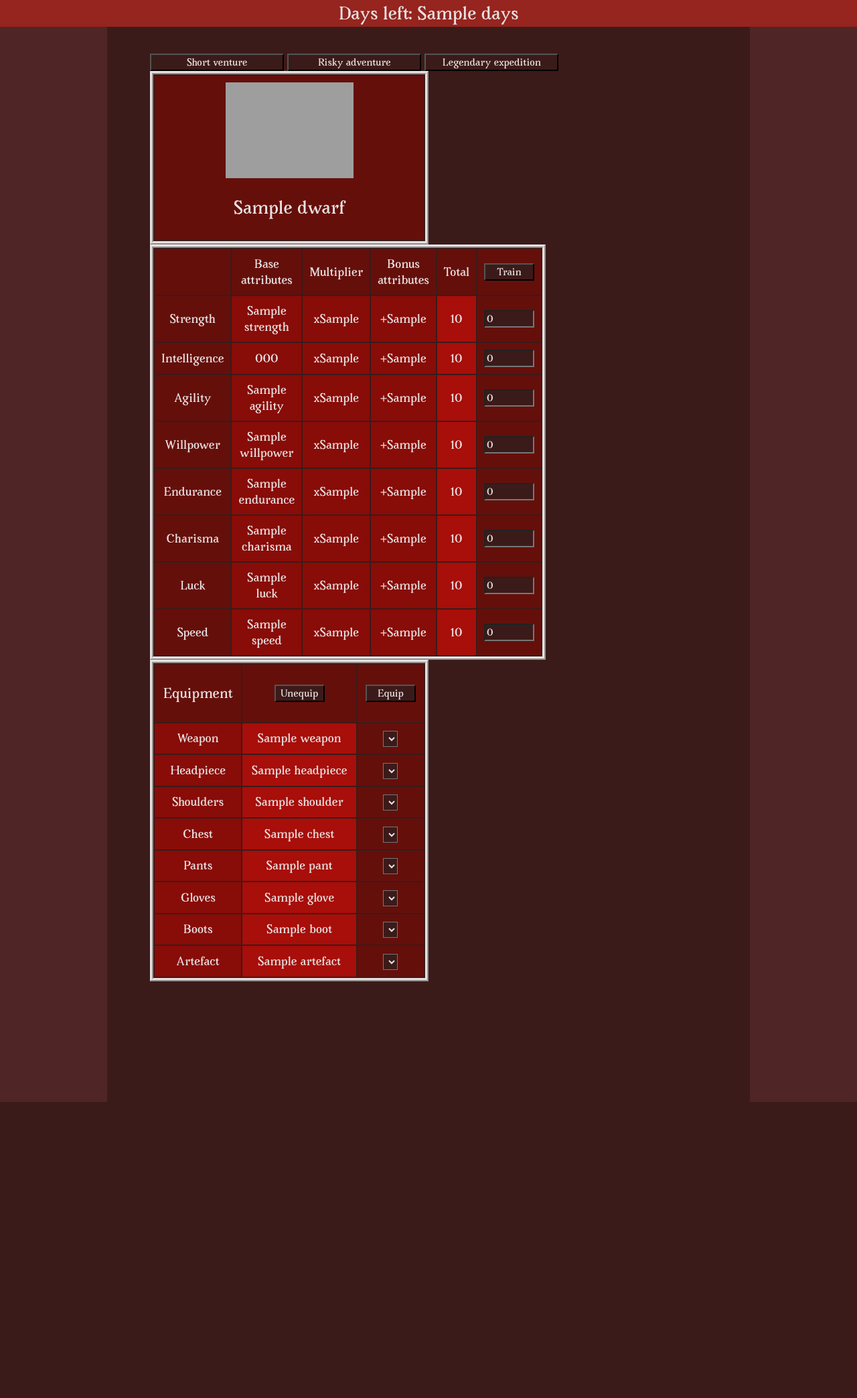
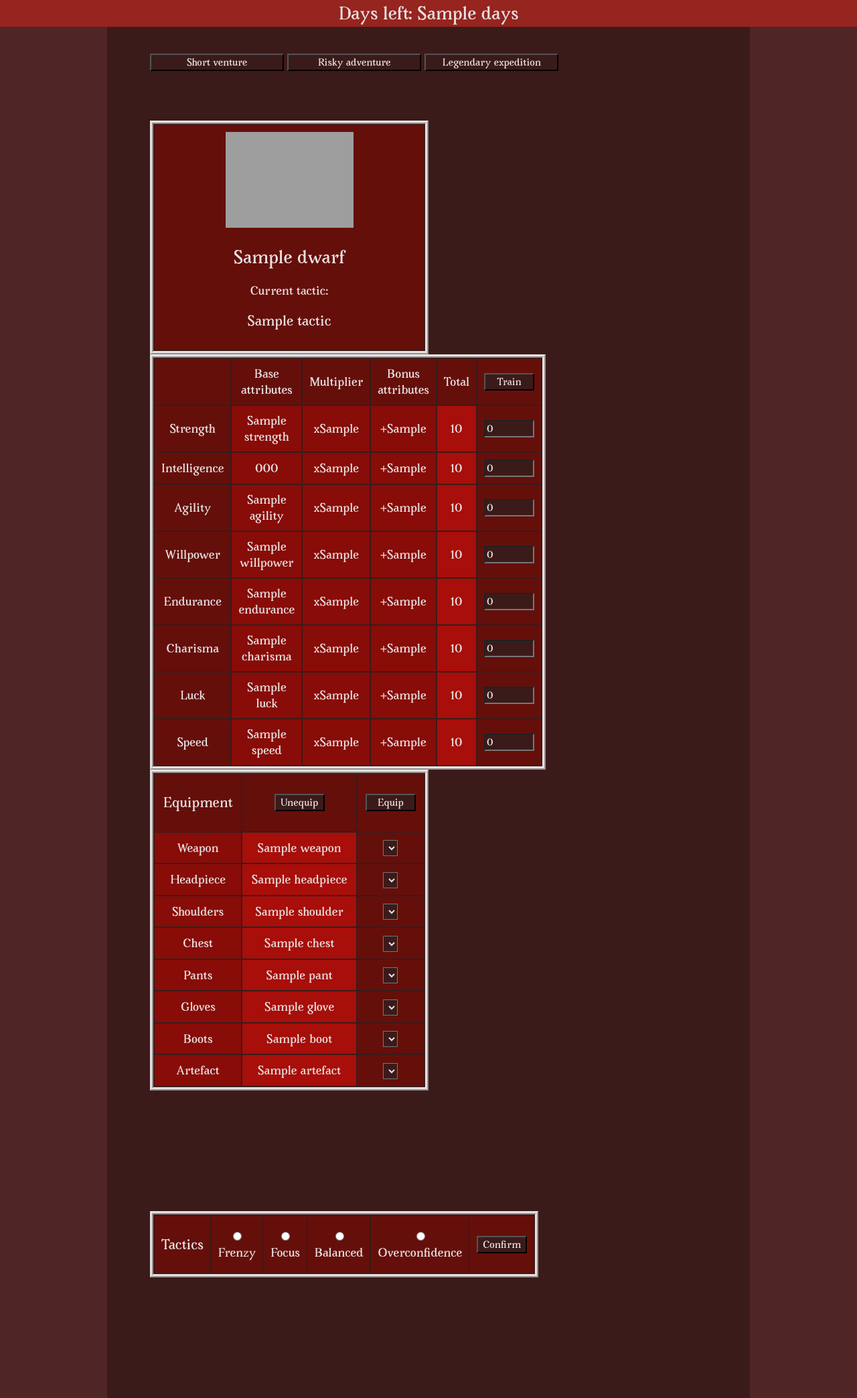
Before and after one commit to BartoszDerenda/Dwarves-and-Goblins, a Flask app: template templates/game.html in a window 1280 px wide. Shown: the whole page at 67% size. Before the commit the page ends 1645 px from the top, so only its background shows below. Run offline with Flask 2, Linux system fonts and the light colour scheme; the template is opened without the code that fills it: most values are stand-ins (such as "Sample title", 1, 10 or a date in 2020); lists and menus that the app fills with data are empty; grey boxes are pictures that could not be loaded.

Commit message:
push 5
Fixed rounding issues with stat multipliers.
Implementation of tactics input via HTML form.

also changed all _ to - in css

```diff
--- a/app.py
+++ b/app.py
@@ -31,7 +31,7 @@ def game():
                               "Leather Whip": item_19, "Bronze Broadsword": item_20, "Oak Staff": item_21,
 
                               "Hardleather Helmet": item_22, "Hardleather Shoulderpads": item_23, "Hardleather Chestplate": item_24, "Hardleather Pants": item_25, "Hardleather Gloves": item_26, "Hardleather Boots": item_27}
-            game.backpack = [item_1]
+            game.backpack = []
 
 
         #   TRAIN
@@ -444,6 +444,24 @@ def game():
             game.backpack += spoils
 
 
+        #   TACTICS
+        #   Change the personality of your dwarf with one click of a button.
+        #
+        #   HTML form, string  ->  game.hero[dwarf].tactic
+        #
+        #   Takes the string from HTML form radio field and puts it directly into your dwarf.
+
+        elif request.form.get('tactics dwarf1', False) == 'Confirm':
+            game.hero['dwarf1'].tactic = request.form.get('tactic')
+
+        elif request.form.get('tactics dwarf2', False) == 'Confirm':
+            game.hero['dwarf2'].tactic = request.form.get('tactic')
+
+        elif request.form.get('tactics dwarf3', False) == 'Confirm':
+            game.hero['dwarf3'].tactic = request.form.get('tactic')
+
+
+
 
     return render_template('game.html', game=game)
 
@@ -452,21 +470,37 @@ def update_equipment(dwarf):
     # Updates multipliers and bonuses values based on current equipment
     for item_slot, item_name in game.hero[dwarf].equipment.items():
         if item_name is not None:
-            game.hero[dwarf].str_mul += game.hero[dwarf].equipment[item_slot].str_mul
+
+            rounded = game.hero[dwarf].str_mul + game.hero[dwarf].equipment[item_slot].str_mul
+            game.hero[dwarf].str_mul = round(rounded,2)
             game.hero[dwarf].str_bonus += game.hero[dwarf].equipment[item_slot].str_bonus
-            game.hero[dwarf].int_mul += game.hero[dwarf].equipment[item_slot].int_mul
+
+            rounded = game.hero[dwarf].int_mul + game.hero[dwarf].equipment[item_slot].int_mul
+            game.hero[dwarf].int_mul = round(rounded, 2)
             game.hero[dwarf].int_bonus += game.hero[dwarf].equipment[item_slot].int_bonus
-            game.hero[dwarf].agi_mul += game.hero[dwarf].equipment[item_slot].agi_mul
+
+            rounded = game.hero[dwarf].agi_mul + game.hero[dwarf].equipment[item_slot].agi_mul
+            game.hero[dwarf].agi_mul = round(rounded, 2)
             game.hero[dwarf].agi_bonus += game.hero[dwarf].equipment[item_slot].agi_bonus
-            game.hero[dwarf].will_mul += game.hero[dwarf].equipment[item_slot].will_mul
+
+            rounded = game.hero[dwarf].will_mul + game.hero[dwarf].equipment[item_slot].will_mul
+            game.hero[dwarf].will_mul = round(rounded, 2)
             game.hero[dwarf].will_bonus += game.hero[dwarf].equipment[item_slot].will_bonus
-            game.hero[dwarf].end_mul += game.hero[dwarf].equipment[item_slot].end_mul
+
+            rounded = game.hero[dwarf].end_mul + game.hero[dwarf].equipment[item_slot].end_mul
+            game.hero[dwarf].end_mul = round(rounded, 2)
             game.hero[dwarf].end_bonus += game.hero[dwarf].equipment[item_slot].end_bonus
-            game.hero[dwarf].char_mul += game.hero[dwarf].equipment[item_slot].char_mul
+
+            rounded = game.hero[dwarf].char_mul + game.hero[dwarf].equipment[item_slot].char_mul
+            game.hero[dwarf].char_mul = round(rounded, 2)
             game.hero[dwarf].char_bonus += game.hero[dwarf].equipment[item_slot].char_bonus
-            game.hero[dwarf].lck_mul += game.hero[dwarf].equipment[item_slot].lck_mul
+
+            rounded = game.hero[dwarf].lck_mul + game.hero[dwarf].equipment[item_slot].lck_mul
+            game.hero[dwarf].lck_mul = round(rounded, 2)
             game.hero[dwarf].lck_bonus += game.hero[dwarf].equipment[item_slot].lck_bonus
-            game.hero[dwarf].spd_mul += game.hero[dwarf].equipment[item_slot].spd_mul
+
+            rounded = game.hero[dwarf].spd_mul + game.hero[dwarf].equipment[item_slot].spd_mul
+            game.hero[dwarf].spd_mul = round(rounded, 2)
             game.hero[dwarf].spd_bonus += game.hero[dwarf].equipment[item_slot].spd_bonus
 
 def stat_reset(dwarf):
--- a/static/styles/game.css
+++ b/static/styles/game.css
@@ -28,7 +28,7 @@ img {
     height: 20%;
 }
 
-.adventure_button {
+.adventure-button {
     width: 200px;
     background-color: #3b1b19;
 }
@@ -54,11 +54,31 @@ img {
     height: 100%;
 }
 
+.tactics {
+    width: 50%;
+    height: 20%;
+}
+
 .divider {
     height: 100px;
 }
 
-.confirm_button, .input_stats {
+.pop-up  {
+    width: 20%;
+    height: 15%;
+    border: 1px solid black;
+    background-color: gray;
+    display: none;
+    position: absolute;
+
+    z-index: 10;
+}
+
+.on-hover-element:hover + .pop-up {
+    display: block;
+}
+
+.confirm-button, .input-stats {
     width: 75px;
     background-color: #3b1b19;
 }
@@ -83,14 +103,14 @@ tr {
     background-color: #650f0b;
 }
 
-.stats-cell, .equipment_cell {
+.stats-cell, .equipment-cell {
     background-color: #880c08;
 }
 
-.stats-cell-total, .equipment_cell-current {
+.stats-cell-total, .equipment-cell-current {
     background-color: #a80e0a
 }
 
-.hero_portrait {
+.hero-portrait {
     width: 50%;
 }
--- a/templates/game.html
+++ b/templates/game.html
@@ -9,10 +9,11 @@
     <div id="main-box">
     <div class="adventure">
         <form method="POST" action="{{ url_for('game') }}">
-            <input type="submit" name="adventure" class="adventure_button" value="Short venture">
-            <input type="submit" name="adventure" class="adventure_button" value="Risky adventure">
-            <input type="submit" name="adventure" class="adventure_button" value="Legendary expedition">
+            <input type="submit" name="adventure" class="adventure-button" value="Short venture">
+            <input type="submit" name="adventure" class="adventure-button" value="Risky adventure">
+            <input type="submit" name="adventure" class="adventure-button" value="Legendary expedition">
         </form>
+        <div class="divider"></div>
     </div>
     {% for dwarf in game.hero %}
         <div class="hero">
@@ -20,25 +21,27 @@
                 <tr>
                     <th><img class="hero_portrait" src="{{ game.hero[dwarf].hero_portrait }}" alt="dwarf1"/>
                     <br>
-                    <h2>{{ game.hero[dwarf].hero_name }}</h2></th>
+                    <h2>{{ game.hero[dwarf].hero_name }}</h2>
+                    Current tactic: <h3>{{ game.hero[dwarf].tactic }}</h3></th>
                 </tr>
             </table>
-            <table class="stats"><form method="POST" action="{{ url_for('game') }}">
+            <form method="POST" action="{{ url_for('game') }}"><table class="stats">
                     <tr>
                         <td></td>
                         <td>Base attributes</td>
                         <td>Multiplier</td>
                         <td>Bonus attributes</td>
                         <td>Total</td>
-                        <td><input type="submit" name="train {{ dwarf }}" class="confirm_button" value="Train"></td>
+                        <td><input type="submit" name="train {{ dwarf }}" class="confirm-button" value="Train"></td>
                     </tr>
                     <tr>
-                        <th>Strength</th>
+                        <th class="on-hover-element">Strength</th>
+                        <td class="pop-up">Strength training costs two days per point.</td>
                         <td class="stats-cell">{{ game.hero[dwarf].strength }}</td>
                         <td class="stats-cell">x{{ game.hero[dwarf].str_mul }}</td>
                         <td class="stats-cell">+{{ game.hero[dwarf].str_bonus }}</td>
                         <td class="stats-cell-total">{{ game.hero[dwarf].str_total }}</td>
-                        <td><input type="number" name="str_increase" class="input_stats" value="0"></td>
+                        <td><input type="number" name="str_increase" class="input-stats" value="0"></td>
                     </tr>
                     <tr>
                         <th>Intelligence</th>
@@ -46,7 +49,7 @@
                         <td class="stats-cell">x{{ game.hero[dwarf].int_mul }}</td>
                         <td class="stats-cell">+{{ game.hero[dwarf].int_bonus }}</td>
                         <td class="stats-cell-total">{{ game.hero[dwarf].int_total }}</td>
-                        <td><input type="number" name="int_increase" class="input_stats" value="0"></td>
+                        <td><input type="number" name="int_increase" class="input-stats" value="0"></td>
                     </tr>
                     <tr>
                         <th>Agility</th>
@@ -54,7 +57,7 @@
                         <td class="stats-cell">x{{ game.hero[dwarf].agi_mul }}</td>
                         <td class="stats-cell">+{{ game.hero[dwarf].agi_bonus }}</td>
                         <td class="stats-cell-total">{{ game.hero[dwarf].agi_total }}</td>
-                        <td><input type="number" name="agi_increase" class="input_stats" value="0"></td>
+                        <td><input type="number" name="agi_increase" class="input-stats" value="0"></td>
                     </tr>
                     <tr>
                         <th>Willpower</th>
@@ -62,7 +65,7 @@
                         <td class="stats-cell">x{{ game.hero[dwarf].will_mul }}</td>
                         <td class="stats-cell">+{{ game.hero[dwarf].will_bonus }}</td>
                         <td class="stats-cell-total">{{ game.hero[dwarf].will_total }}</td>
-                        <td><input type="number" name="will_increase" class="input_stats" value="0"></td>
+                        <td><input type="number" name="will_increase" class="input-stats" value="0"></td>
                     </tr>
                     <tr>
                         <th>Endurance</th>
@@ -70,7 +73,7 @@
                         <td class="stats-cell">x{{ game.hero[dwarf].end_mul }}</td>
                         <td class="stats-cell">+{{ game.hero[dwarf].end_bonus }}</td>
                         <td class="stats-cell-total">{{ game.hero[dwarf].end_total }}</td>
-                        <td><input type="number" name="end_increase" class="input_stats" value="0"></td>
+                        <td><input type="number" name="end_increase" class="input-stats" value="0"></td>
                     </tr>
                     <tr>
                         <th>Charisma</th>
@@ -78,7 +81,7 @@
                         <td class="stats-cell">x{{ game.hero[dwarf].char_mul }}</td>
                         <td class="stats-cell">+{{ game.hero[dwarf].char_bonus }}</td>
                         <td class="stats-cell-total">{{ game.hero[dwarf].char_total }}</td>
-                        <td><input type="number" name="char_increase" class="input_stats" value="0"></td>
+                        <td><input type="number" name="char_increase" class="input-stats" value="0"></td>
                     </tr>
                     <tr>
                         <th>Luck</th>
@@ -86,7 +89,7 @@
                         <td class="stats-cell">x{{ game.hero[dwarf].lck_mul }}</td>
                         <td class="stats-cell">+{{ game.hero[dwarf].lck_bonus }}</td>
                         <td class="stats-cell-total">{{ game.hero[dwarf].lck_total }}</td>
-                        <td><input type="number" name="lck_increase" class="input_stats" value="0"></td>
+                        <td><input type="number" name="lck_increase" class="input-stats" value="0"></td>
                     </tr>
                     <tr>
                         <th>Speed</th>
@@ -94,18 +97,18 @@
                         <td class="stats-cell">x{{ game.hero[dwarf].spd_mul }}</td>
                         <td class="stats-cell">+{{ game.hero[dwarf].spd_bonus }}</td>
                         <td class="stats-cell-total">{{ game.hero[dwarf].spd_total }}</td>
-                        <td><input type="number" name="spd_increase" class="input_stats" value="0"></td>
+                        <td><input type="number" name="spd_increase" class="input-stats" value="0"></td>
                     </tr>
-            </form></table>
-            <table class="equipment"><form method="POST" action="{{ url_for('game') }}">
+            </table></form>
+            <form method="POST" action="{{ url_for('game') }}"><table class="equipment">
                 <tr>
                     <td><h3>Equipment</h3></td>
-                    <td><input type="submit" name="equipment {{ dwarf }}" class="confirm_button" value="Unequip"></td>
-                    <td><input type="submit" name="equipment {{ dwarf }}" class="confirm_button" value="Equip"></td>
+                    <td><input type="submit" name="equipment {{ dwarf }}" class="confirm-button" value="Unequip"></td>
+                    <td><input type="submit" name="equipment {{ dwarf }}" class="confirm-button" value="Equip"></td>
                 </tr>
                 <tr>
-                    <td class="equipment_cell">Weapon</td>
-                    <td class="equipment_cell-current">{{ game.hero[dwarf].equipment['weapon'].item_name }}</td>
+                    <td class="equipment-cell">Weapon</td>
+                    <td class="equipment-cell-current">{{ game.hero[dwarf].equipment['weapon'].item_name }}</td>
                     <td>
                         <select name="weapon">
                             {% for item in game.backpack %}
@@ -117,8 +120,8 @@
                     </td>
                 </tr>
                 <tr>
-                    <td class="equipment_cell">Headpiece</td>
-                    <td class="equipment_cell-current">{{ game.hero[dwarf].equipment['headpiece'].item_name }}</td>
+                    <td class="equipment-cell">Headpiece</td>
+                    <td class="equipment-cell-current">{{ game.hero[dwarf].equipment['headpiece'].item_name }}</td>
                     <td>
                         <select name="headpiece">
                             {% for item in game.backpack %}
@@ -130,8 +133,8 @@
                     </td>
                 </tr>
                 <tr>
-                    <td class="equipment_cell">Shoulders</td>
-                    <td class="equipment_cell-current">{{ game.hero[dwarf].equipment['shoulders'].item_name }}</td>
+                    <td class="equipment-cell">Shoulders</td>
+                    <td class="equipment-cell-current">{{ game.hero[dwarf].equipment['shoulders'].item_name }}</td>
                     <td>
                         <select name="shoulders">
                             {% for item in game.backpack %}
@@ -143,8 +146,8 @@
                     </td>
                 </tr>
                 <tr>
-                    <td class="equipment_cell">Chest</td>
-                    <td class="equipment_cell-current">{{ game.hero[dwarf].equipment['chest'].item_name }}</td>
+                    <td class="equipment-cell">Chest</td>
+                    <td class="equipment-cell-current">{{ game.hero[dwarf].equipment['chest'].item_name }}</td>
                     <td>
                         <select name="chest">
                             {% for item in game.backpack %}
@@ -156,8 +159,8 @@
                     </td>
                 </tr>
                 <tr>
-                    <td class="equipment_cell">Pants</td>
-                    <td class="equipment_cell-current">{{ game.hero[dwarf].equipment['pants'].item_name }}</td>
+                    <td class="equipment-cell">Pants</td>
+                    <td class="equipment-cell-current">{{ game.hero[dwarf].equipment['pants'].item_name }}</td>
                     <td>
                         <select name="pants">
                             {% for item in game.backpack %}
@@ -169,8 +172,8 @@
                     </td>
                 </tr>
                 <tr>
-                    <td class="equipment_cell">Gloves</td>
-                    <td class="equipment_cell-current">{{ game.hero[dwarf].equipment['gloves'].item_name }}</td>
+                    <td class="equipment-cell">Gloves</td>
+                    <td class="equipment-cell-current">{{ game.hero[dwarf].equipment['gloves'].item_name }}</td>
                     <td>
                         <select name="gloves">
                             {% for item in game.backpack %}
@@ -182,8 +185,8 @@
                     </td>
                 </tr>
                 <tr>
-                    <td class="equipment_cell">Boots</td>
-                    <td class="equipment_cell-current">{{ game.hero[dwarf].equipment['boots'].item_name }}</td>
+                    <td class="equipment-cell">Boots</td>
+                    <td class="equipment-cell-current">{{ game.hero[dwarf].equipment['boots'].item_name }}</td>
                     <td>
                         <select name="boots">
                             {% for item in game.backpack %}
@@ -195,8 +198,8 @@
                     </td>
                 </tr>
                 <tr>
-                    <td class="equipment_cell">Artefact</td>
-                    <td class="equipment_cell-current">{{ game.hero[dwarf].equipment['artefact'].item_name }}</td>
+                    <td class="equipment-cell">Artefact</td>
+                    <td class="equipment-cell-current">{{ game.hero[dwarf].equipment['artefact'].item_name }}</td>
                     <td>
                         <select name="artefact">
                             {% for item in game.backpack %}
@@ -207,7 +210,17 @@
                         </select>
                     </td>
                 </tr>
-            </form></table>
+            </table></form>
+            <form method="POST" action="{{ url_for('game') }}"><table class="tactics">
+                <tr>
+                    <td><h3>Tactics</h3></td>
+                    <td><input type="radio" id="frenzy" name="tactic" value="Frenzy"><label for="frenzy">Frenzy</label></td>
+                    <td><input type="radio" id="focus" name="tactic" value="Focus"><label for="focus">Focus</label></td>
+                    <td><input type="radio" id="balanced" name="tactic" value="Balanced"><label for="balanced">Balanced</label></td>
+                    <td><input type="radio" id="overconfidence" name="tactic" value="Overconfidence"><label for="overconfidence">Overconfidence</label></td>
+                    <td><input type="submit" name="tactics {{ dwarf }}" class="confirm-button" value="Confirm"></td>
+                </tr>
+            </table></form>
         </div>
 
         <div class="divider"></div>
```
